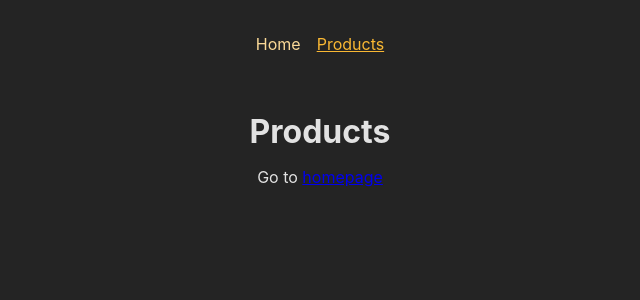
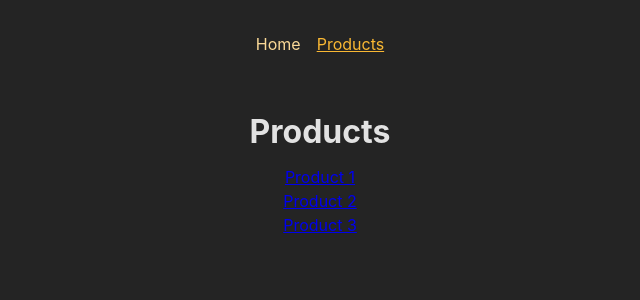
Before and after one commit to amanpreet04/react-router-mpa, a React (Create React App) app: page /products in a window 1280 px wide. Shown: the top 300 px of the page, without its empty margins (320-960 px from the left). Built offline with nearby package versions, Linux system fonts and the light colour scheme.

Commit message:
building dynamic routes

```diff
--- a/src/pages/Products.jsx
+++ b/src/pages/Products.jsx
@@ -1,12 +1,30 @@
 import { Link } from "react-router-dom";
+const PRODUCTS = [
+  {
+    id: "p1",
+    title: "Product 1",
+  },
+  {
+    id: "p2",
+    title: "Product 2",
+  },
+  {
+    id: "p3",
+    title: "Product 3",
+  },
+];
 
 export default function Products() {
   return (
     <>
       <h1>Products</h1>
-      <p>
-        Go to <Link to="/">homepage</Link>
-      </p>
+      <ul>
+        {PRODUCTS.map((product) => (
+          <li key={product.id}>
+            <Link to={`/products/${product.id}`}>{product.title}</Link>
+          </li>
+        ))}
+      </ul>
     </>
   );
 }
```
